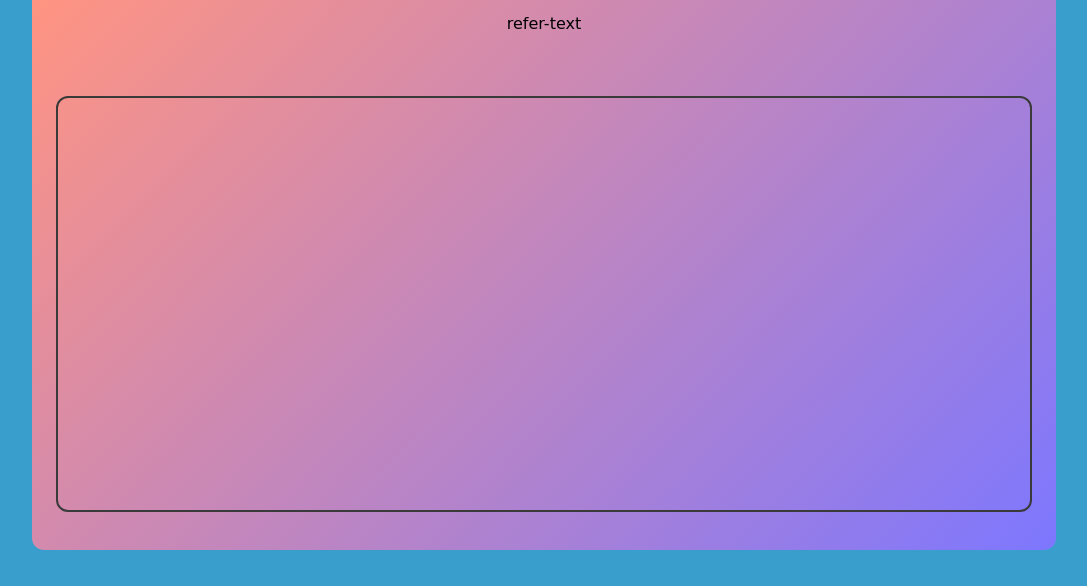
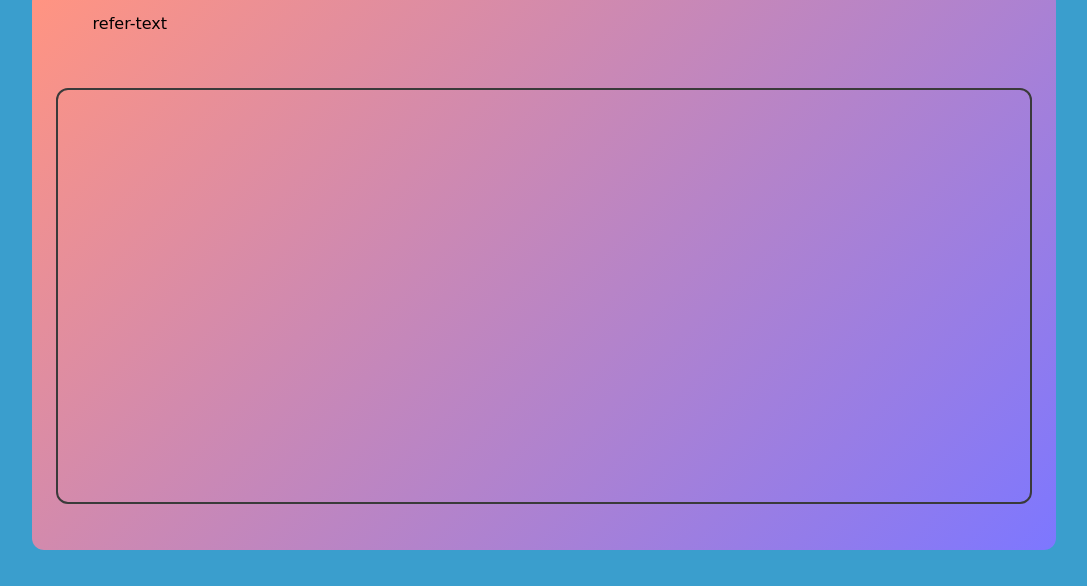
Before and after one commit to SohamRatnaparkhi/ts-tinker-workshop-project, a website with bundled scripts: page index.html in a window 1280 px wide. Shown: the part 214-800 px from the top of the page, without its empty margins (96-1183 px from the left). Built offline with nearby package versions, Linux system fonts and the light colour scheme; files whose address does not match are found by name; a web font is replaced by a local one.

Commit message:
Done with initial styling

```diff
--- a/styles.css
+++ b/styles.css
@@ -54,9 +54,14 @@ body {
 }
 
 .refer-text{
-    margin-bottom: 3rem;
+    display: flex;
+    flex-direction: row;
+
+    width: 92.5%;
+    margin-bottom: 2rem;
     margin-left: calc(1.5rem + 2px);
     margin-right: calc(1.5rem + 2px);
+    text-align: left;
 }
 .text-quote{
     /* opacity: 0; */
@@ -64,7 +69,7 @@ body {
     border: 2px solid rgb(58, 58, 58);
     border-radius: 12px;
 
-    text-align: center;
+    text-align: left;
     font-family: 'Goldman', cursive;
     font-size: 1rem;
 
```
